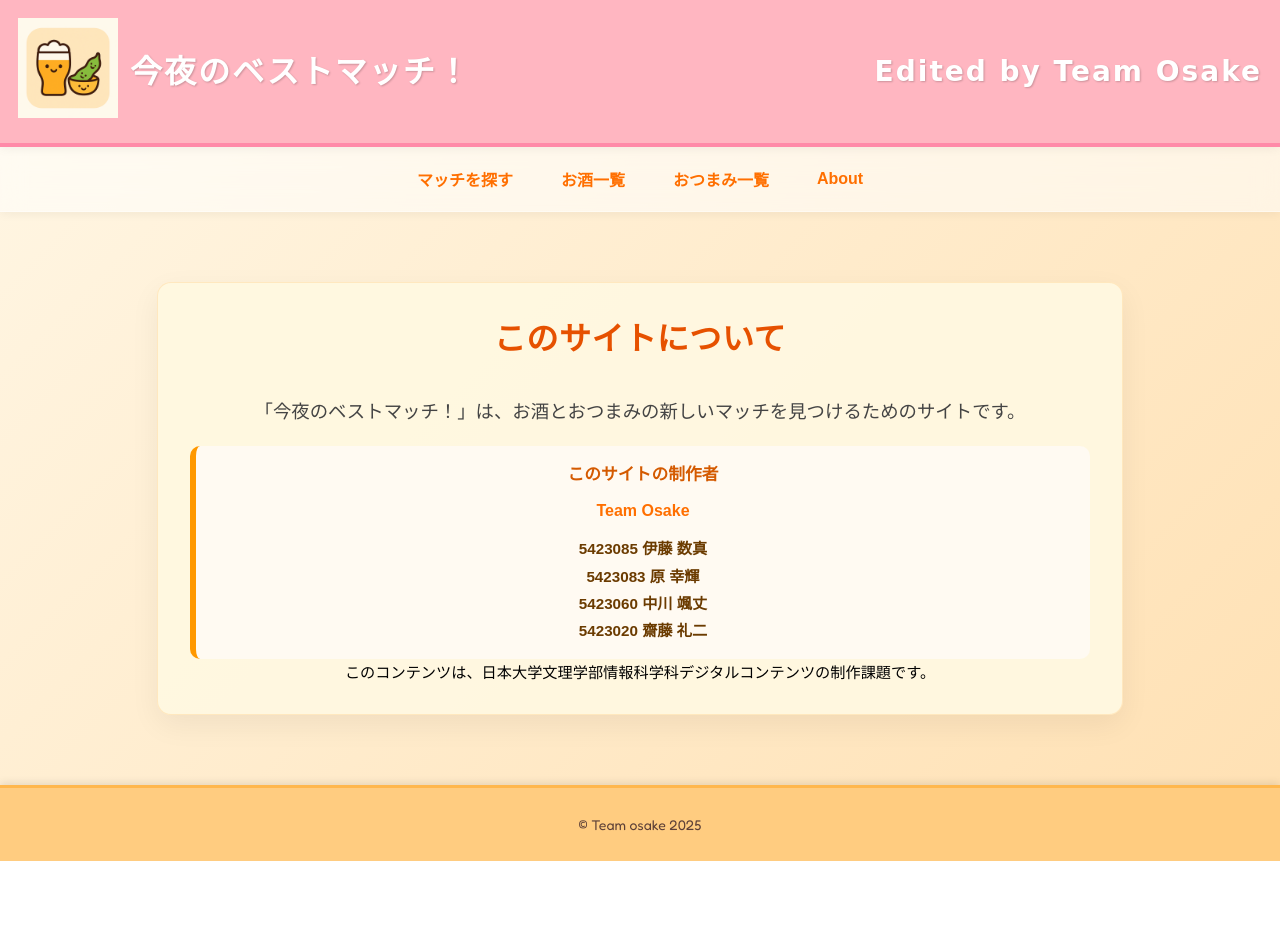
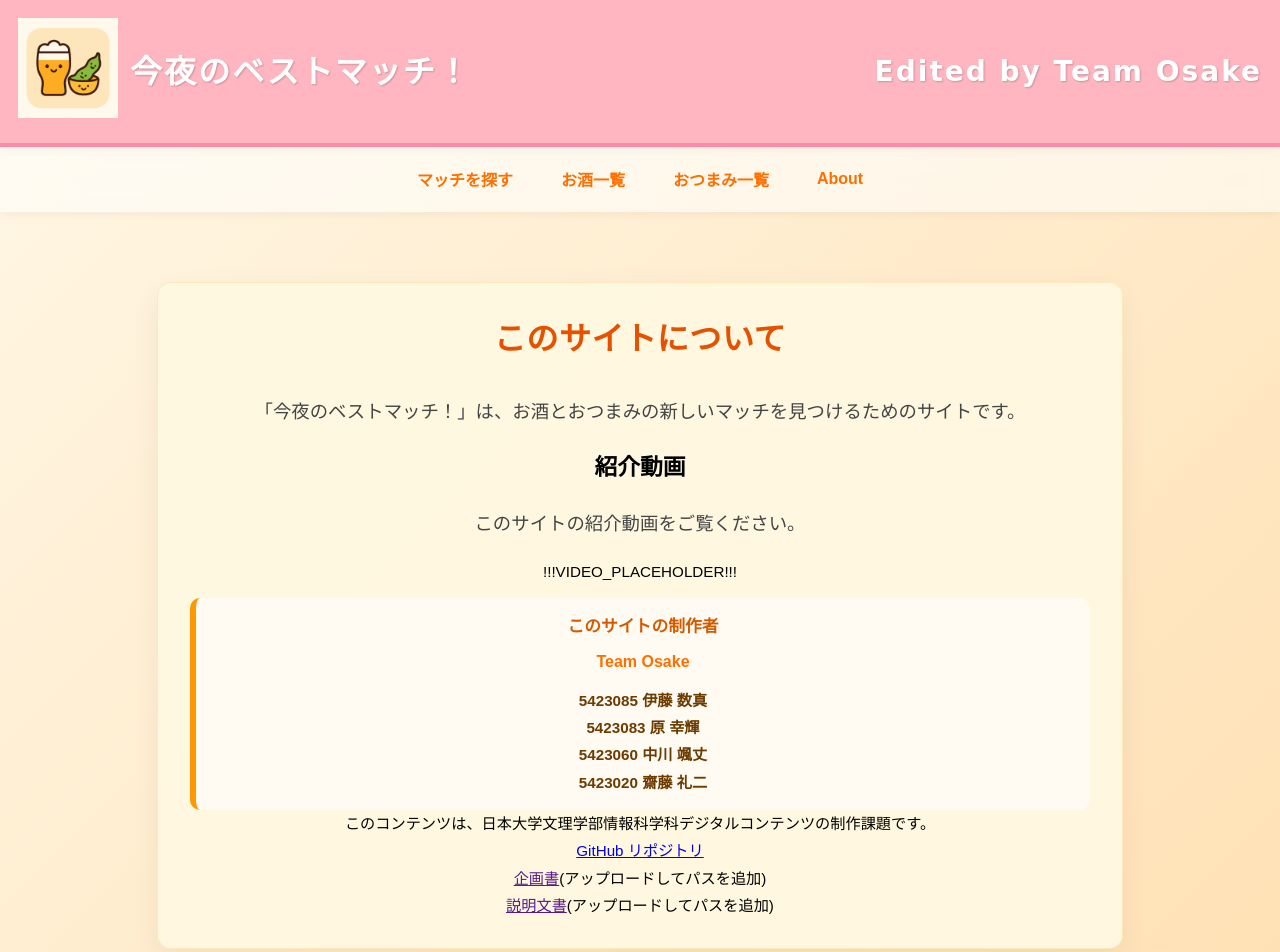
Before and after one commit to sreij/todays_best_match, a React (Vite) app: page /about in a window 1280 px wide. Shown: the top 952 px of the page. Before the commit the page ends 861 px from the top, so only its background shows below. Built offline with nearby package versions, Linux system fonts and the light colour scheme; a web font is replaced by a local one.

Commit message:
Aboutページの、更新準備

```diff
--- a/src/About.jsx
+++ b/src/About.jsx
@@ -6,6 +6,11 @@ export default function About() {
       <section className="about">
         <h1>このサイトについて</h1>
         <p>「今夜のベストマッチ！」は、お酒とおつまみの新しいマッチを見つけるためのサイトです。</p>
+        <introduction>
+          <h2>紹介動画</h2>
+          <p>このサイトの紹介動画をご覧ください。</p>
+          !!!VIDEO_PLACEHOLDER!!!
+        </introduction>
         <author>
           <h2>このサイトの制作者</h2>
           <h3>Team Osake</h3>
@@ -15,6 +20,12 @@ export default function About() {
           5423020 齋藤 礼二
         </author>
         このコンテンツは、日本大学文理学部情報科学科デジタルコンテンツの制作課題です。
+        <br/>
+        <a href="https://github.com/sreij/todays_best_match">GitHub リポジトリ</a>
+        <br />
+        <a href="">企画書</a>(アップロードしてパスを追加)
+        <br />
+        <a href="">説明文書</a>(アップロードしてパスを追加)
       </section>
     </main>
   );
```
